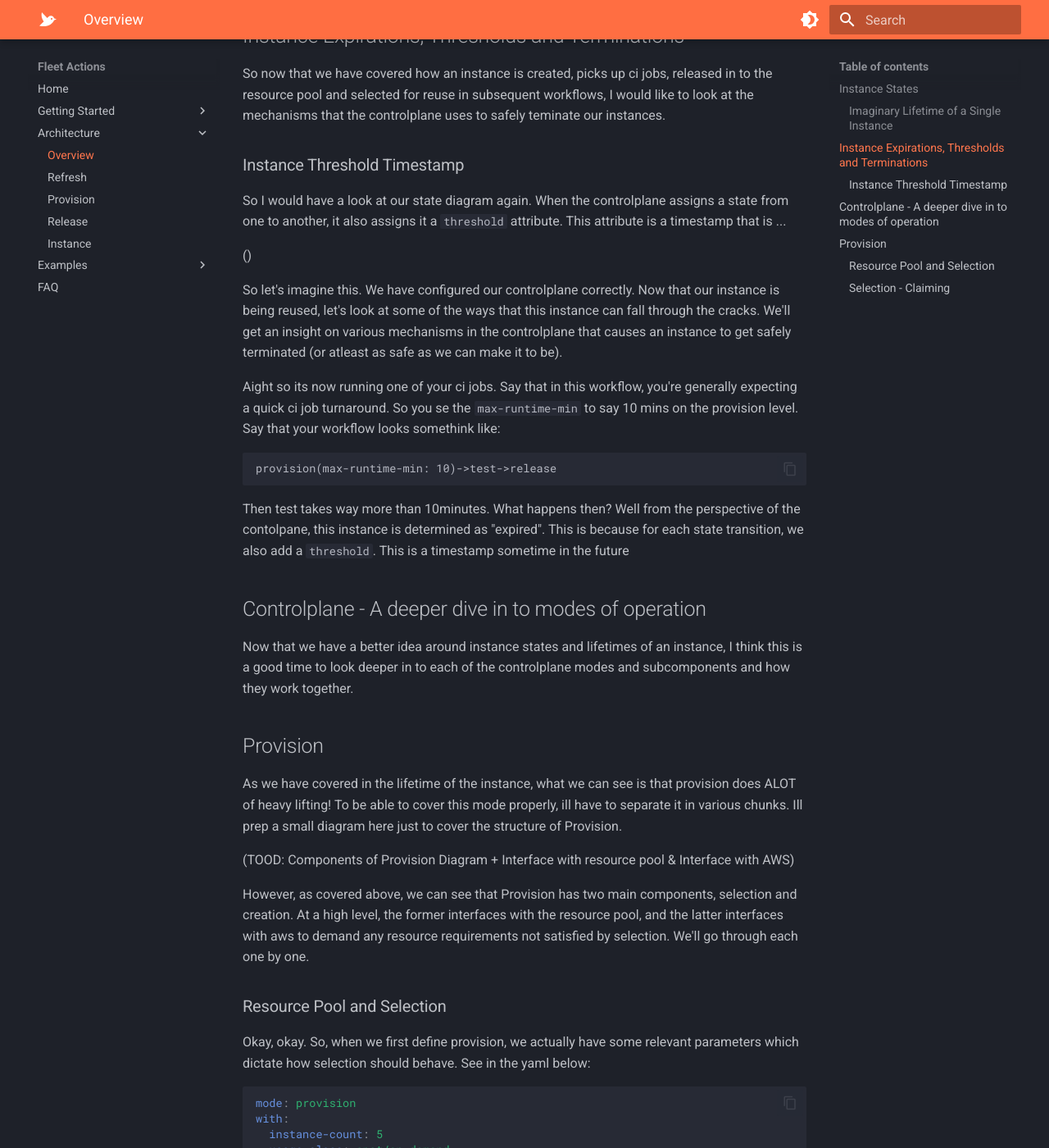
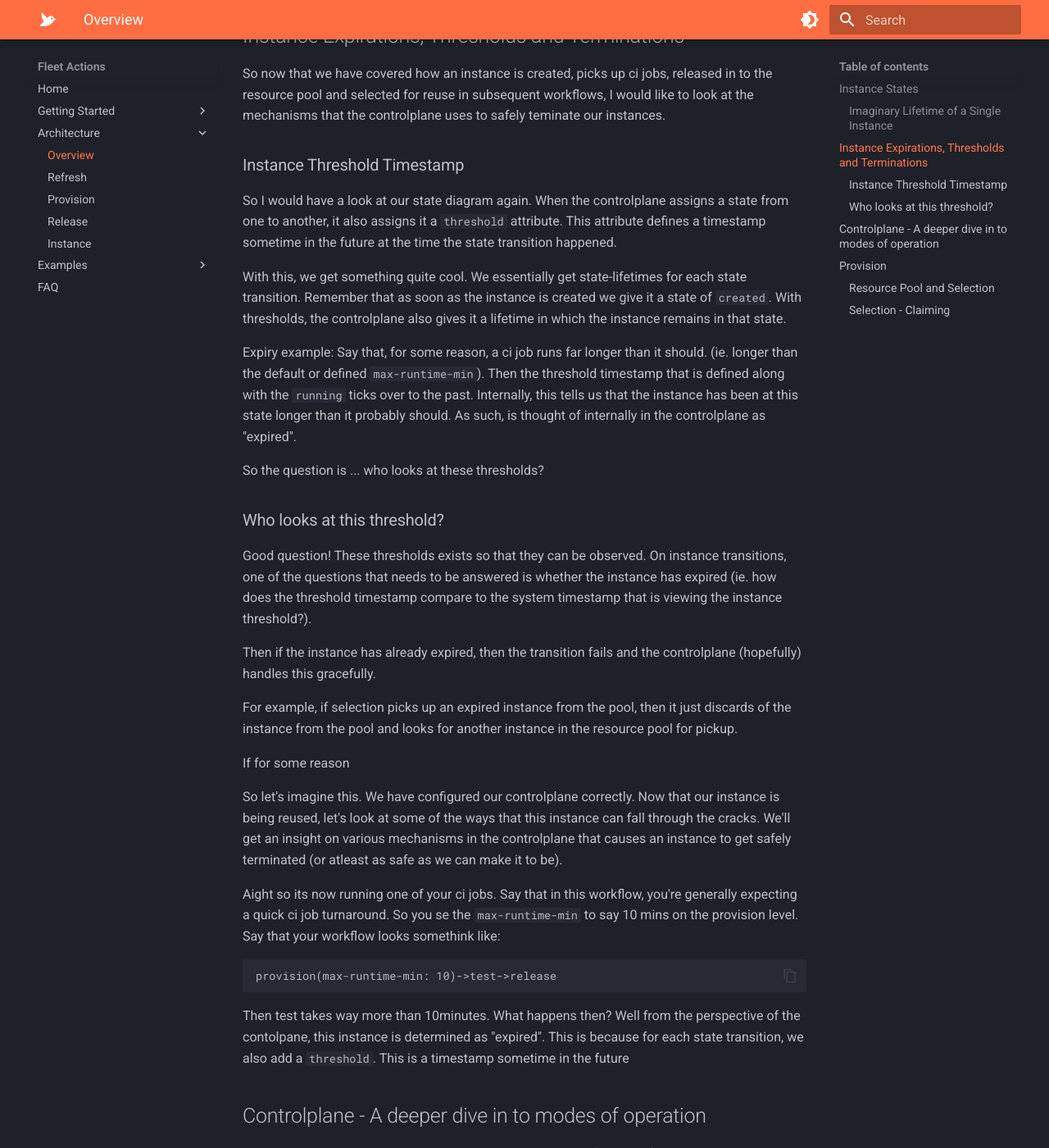
Before and after one commit to fleet-actions/ec2-runner-pool-manager, an MkDocs documentation site: the page built from docs/architecture/overview.md, in a window 1280 px wide and 1400 px high, scrolled down 6157 px. Shown: the whole window at 82% size. Built offline with MkDocs 1.6.1 and Material for MkDocs 9.7.7, drawn with Linux system fonts in a browser that asks for light colours; emoji names are drawn with the system emoji font.

Commit message:
docs(architecture): update overview with instance threshold details

```diff
--- a/docs/architecture/overview.md
+++ b/docs/architecture/overview.md
@@ -161,9 +161,23 @@ So now that we have covered how an instance is created, picks up ci jobs, releas
 
 ### Instance Threshold Timestamp
 
-So I would have a look at our state diagram again. When the controlplane assigns a state from one to another, it also assigns it a `threshold` attribute. This attribute is a timestamp that is ...
+So I would have a look at our state diagram again. When the controlplane assigns a state from one to another, it also assigns it a `threshold` attribute. This attribute defines a timestamp sometime in the future at the time the state transition happened.
 
-()
+With this, we get something quite cool. We essentially get state-lifetimes for each state transition. Remember that as soon as the instance is created we give it a state of `created`. With thresholds, the controlplane also gives it a lifetime in which the instance remains in that state.
+
+Expiry example: Say that, for some reason, a ci job runs far longer than it should. (ie. longer than the default or defined `max-runtime-min`). Then the threshold timestamp that is defined along with the `running` ticks over to the past. Internally, this tells us that the instance has been at this state longer than it probably should. As such, is thought of internally in the controlplane as "expired".
+
+So the question is ... who looks at these thresholds?
+
+### Who looks at this threshold?
+
+Good question! These thresholds exists so that they can be observed. On instance transitions, one of the questions that needs to be answered is whether the instance has expired (ie. how does the threshold timestamp compare to the system timestamp that is viewing the instance threshold?).
+
+Then if the instance has already expired, then the transition fails and the controlplane (hopefully) handles this gracefully.
+
+For example, if selection picks up an expired instance from the pool, then it just discards of the instance from the pool and looks for another instance in the resource pool for pickup.
+
+If for some reason
 
 So let's imagine this. We have configured our controlplane correctly. Now that our instance is being reused, let's look at some of the ways that this instance can fall through the cracks. We'll get an insight on various mechanisms in the controlplane that causes an instance to get safely terminated (or atleast as safe as we can make it to be).
 
```
